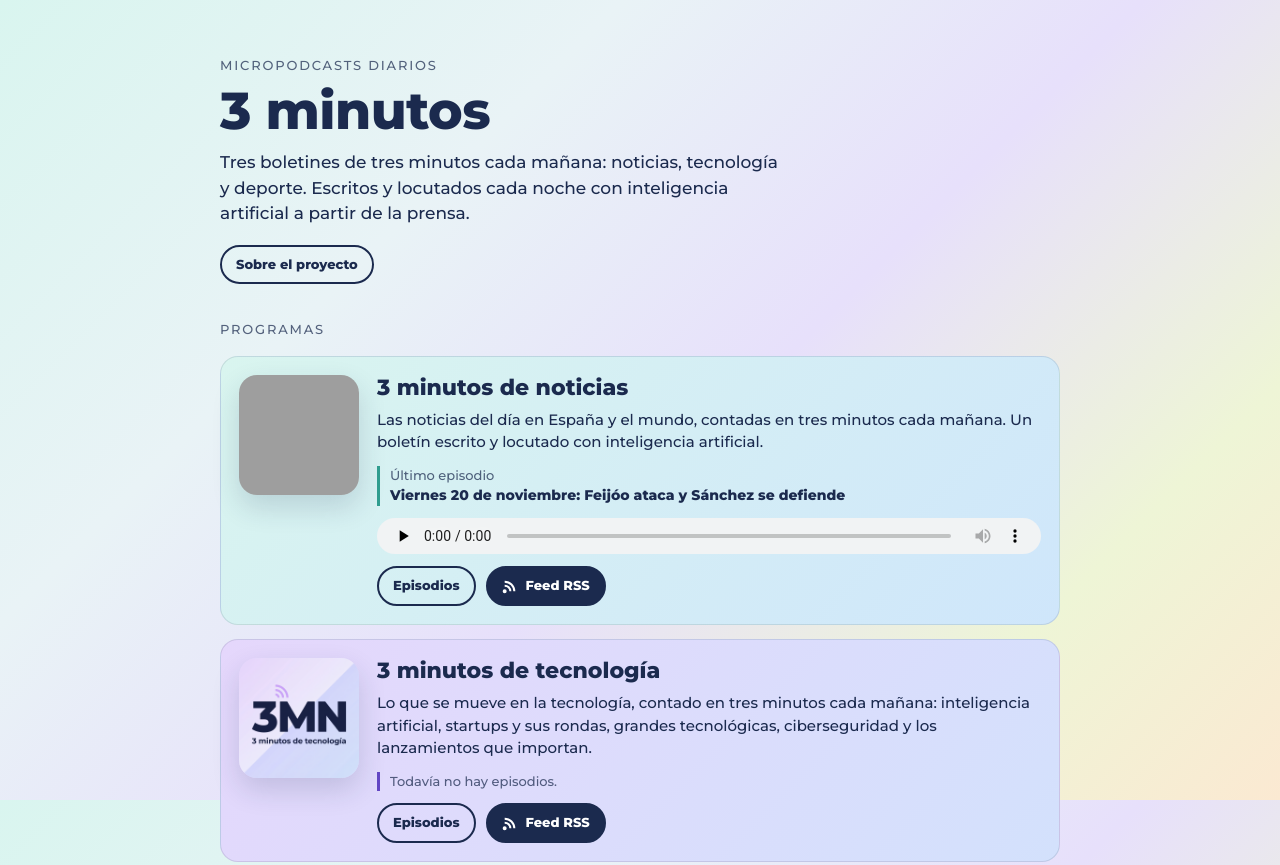
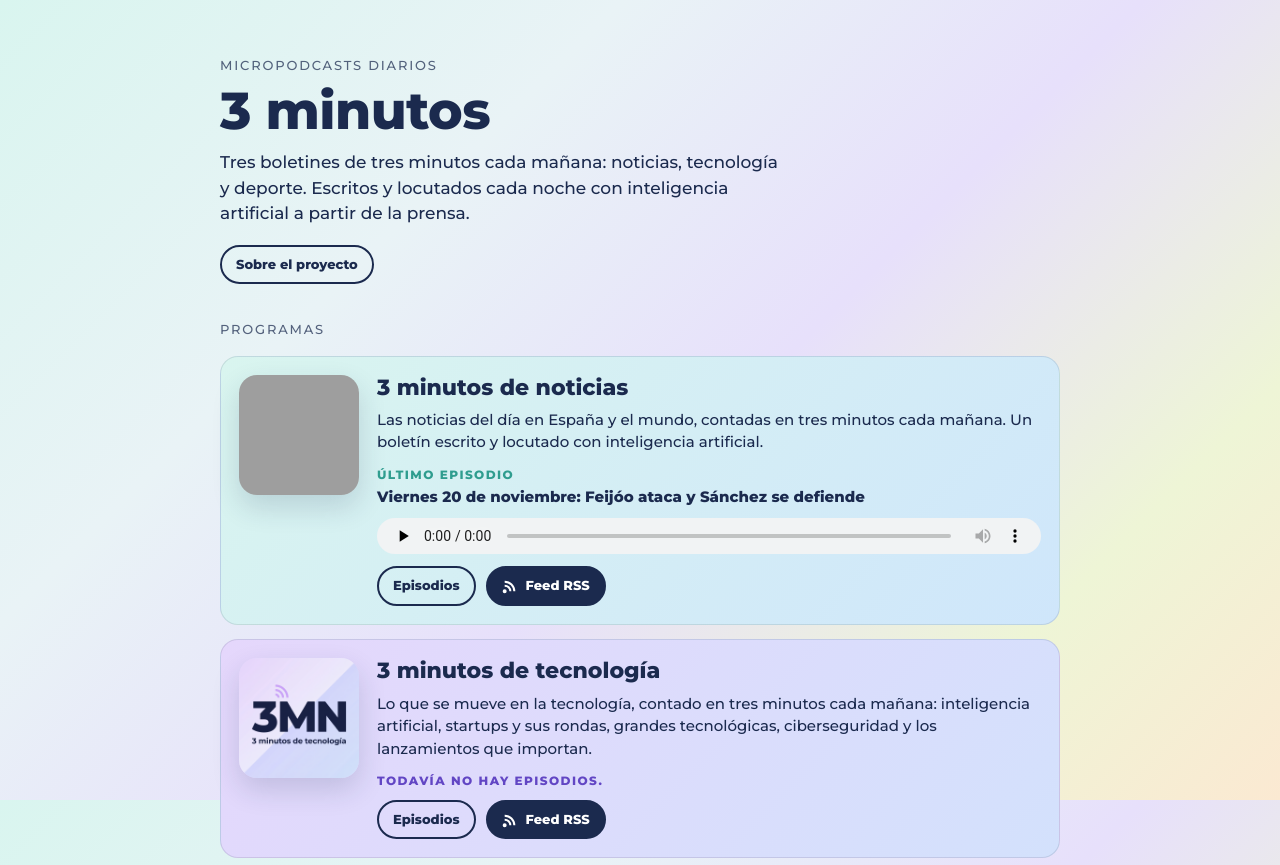
Before and after one commit to gverdugo-dev/podcast-episodes, a plain HTML site: page index.html in a window 1280 px wide. Shown: the top 865 px of the page. Drawn offline with Linux system fonts and the light colour scheme; grey boxes are pictures that could not be loaded.

Commit message:
Label the latest episode without a side border
The coloured bar on one side of the note read as a generic card accent. The label now carries the programme's colour itself.

```diff
--- a/index.html
+++ b/index.html
@@ -72,10 +72,13 @@
     .programme#tecnologia { --from: #e5d7fc; --to: #d3e1fc; --accent: #6246c4; }
     .programme#deportes { --from: #e3f3c4; --to: #fce1c6; --accent: #3f7a25; }
     .programme .latest {
-      font-size: 13px; margin: 0 0 12px; padding-left: 10px; border-left: 3px solid var(--accent);
-      color: var(--navy-soft);
+      font-size: 12px; margin: 0 0 10px; letter-spacing: 0.12em; text-transform: uppercase;
+      color: var(--accent); font-weight: 800;
     }
-    .programme .latest strong { display: block; color: var(--navy); font-weight: 800; font-size: 14px; }
+    .programme .latest strong {
+      display: block; color: var(--navy); font-weight: 800; font-size: 15px;
+      letter-spacing: 0; text-transform: none; margin-top: 2px;
+    }
     .programme audio { width: 100%; height: 36px; display: block; margin: 0 0 12px; }
     .actions { display: flex; flex-wrap: wrap; gap: 10px; }
     .btn {
```
